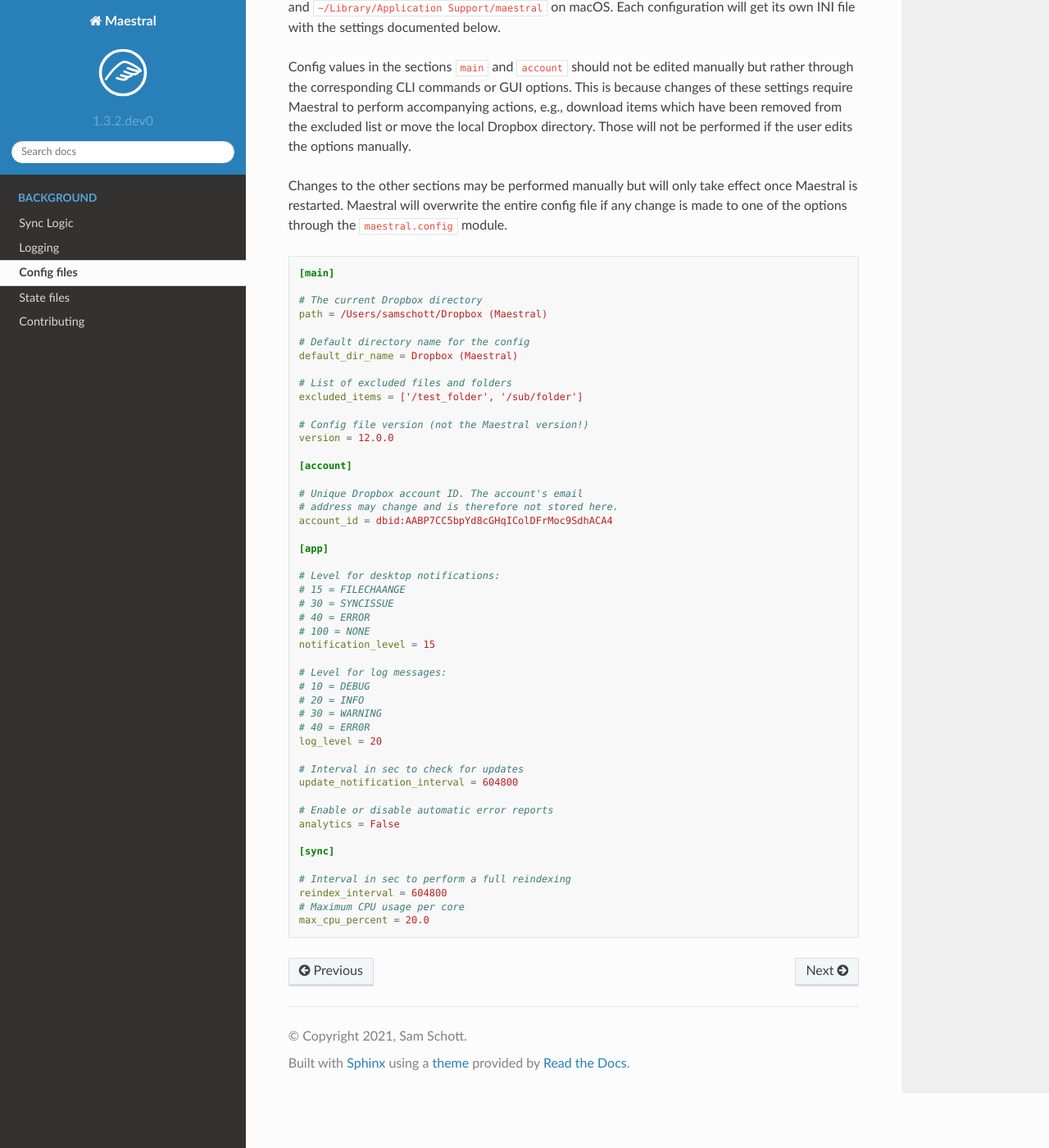
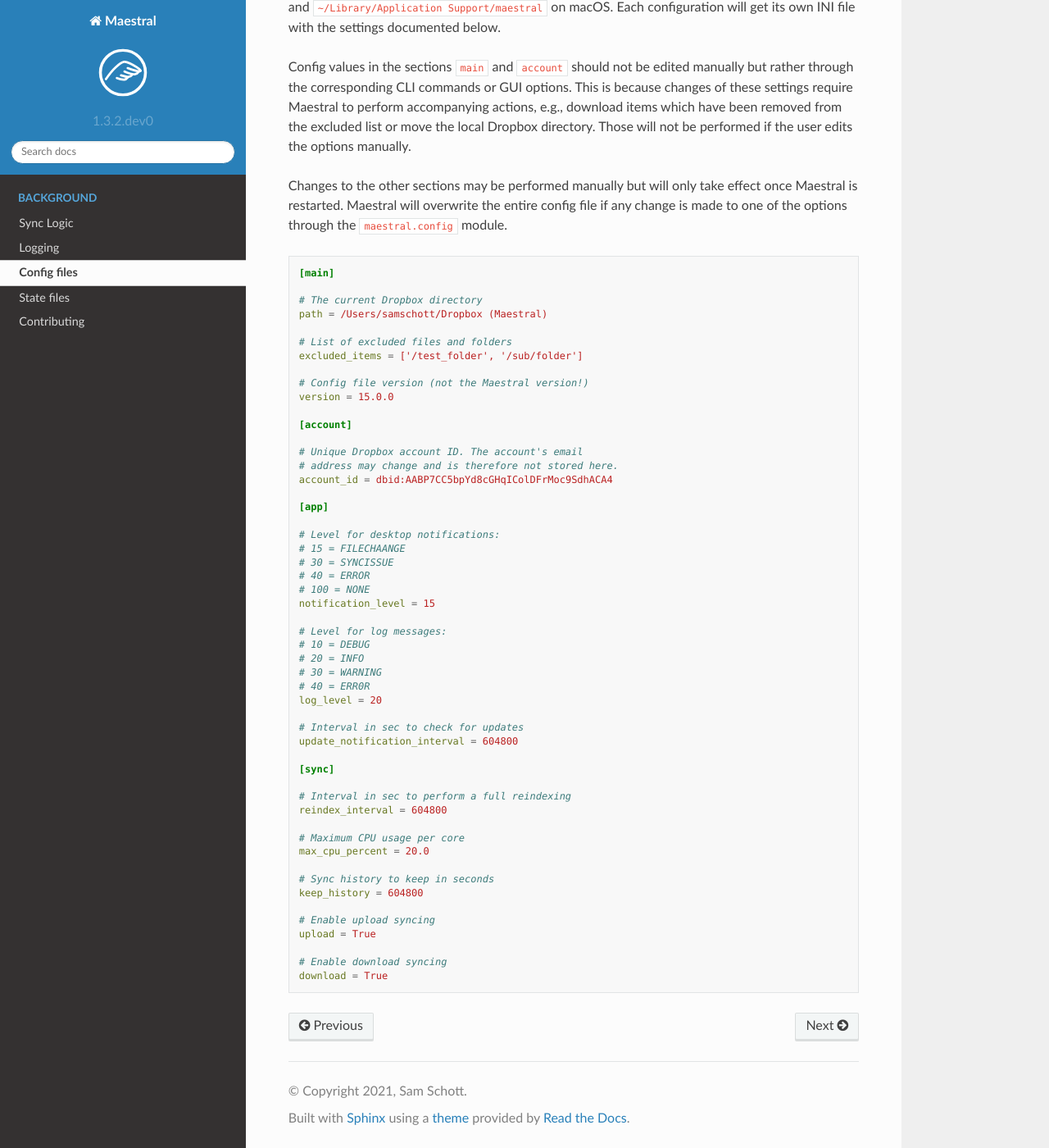
Before and after one commit to samschott/maestral, a Sphinx documentation site: the page built from docs/background/config_files.rst, in a window 1280 px wide and 1400 px high, scrolled down 188 px. Shown: the whole window at 82% size. Built offline with Sphinx 7.4.7 and the Read the Docs theme 2.0.0, drawn with Linux system fonts in a browser that asks for light colours; pages that are not in the unit, such as notebooks, are missing from menus.

Commit message:
[docs] updated config docs

```diff
--- a/docs/background/config_files.rst
+++ b/docs/background/config_files.rst
@@ -23,14 +23,11 @@ made to one of the options through the ``maestral.config`` module.
     # The current Dropbox directory
     path = /Users/samschott/Dropbox (Maestral)
 
-    # Default directory name for the config
-    default_dir_name = Dropbox (Maestral)
-
     # List of excluded files and folders
     excluded_items = ['/test_folder', '/sub/folder']
 
     # Config file version (not the Maestral version!)
-    version = 12.0.0
+    version = 15.0.0
 
     [account]
 
@@ -57,12 +54,19 @@ made to one of the options through the ``maestral.config`` module.
     # Interval in sec to check for updates
     update_notification_interval = 604800
 
-    # Enable or disable automatic error reports
-    analytics = False
-
     [sync]
 
     # Interval in sec to perform a full reindexing
     reindex_interval = 604800
+
     # Maximum CPU usage per core
     max_cpu_percent = 20.0
+
+    # Sync history to keep in seconds
+    keep_history = 604800
+
+    # Enable upload syncing
+    upload = True
+
+    # Enable download syncing
+    download = True
```
